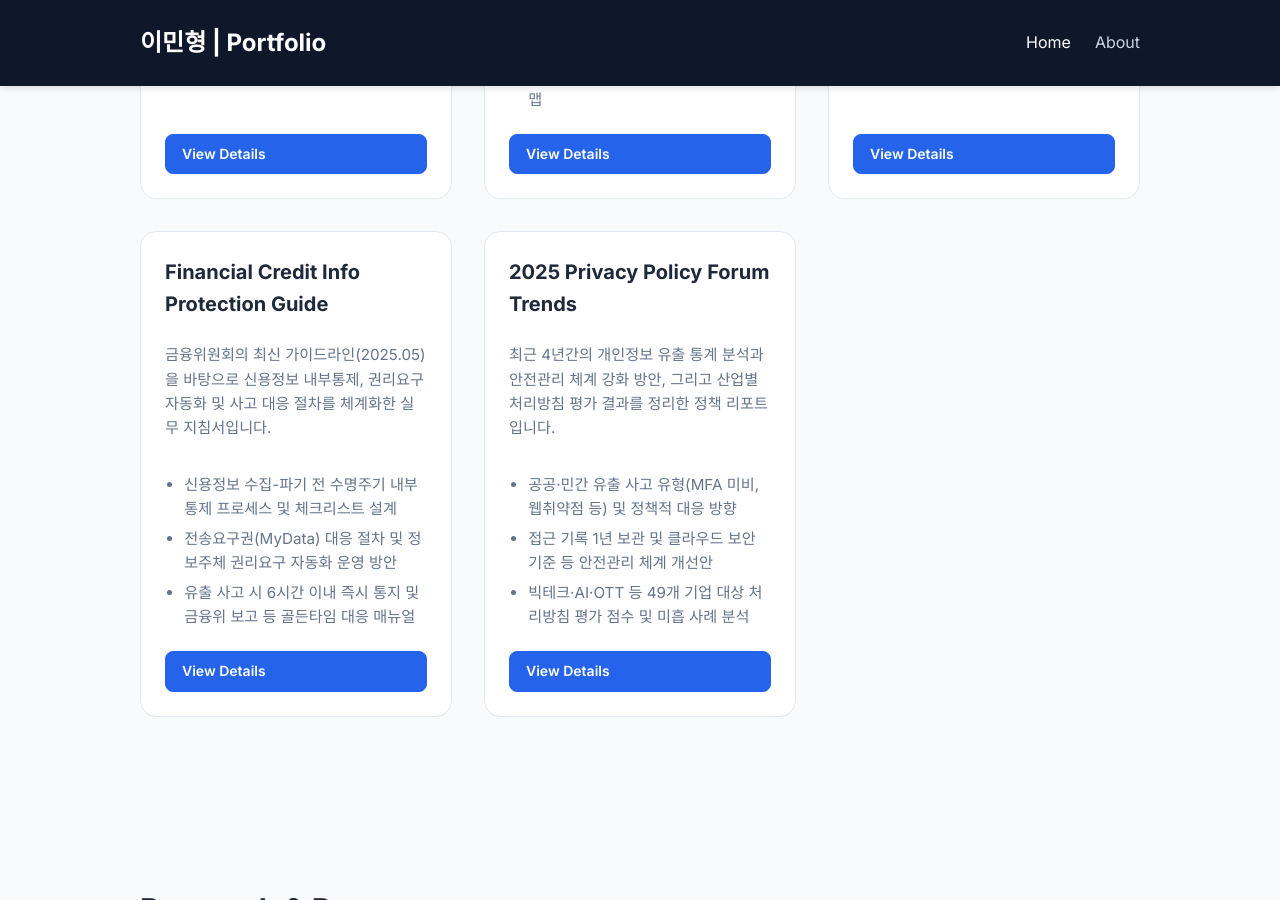
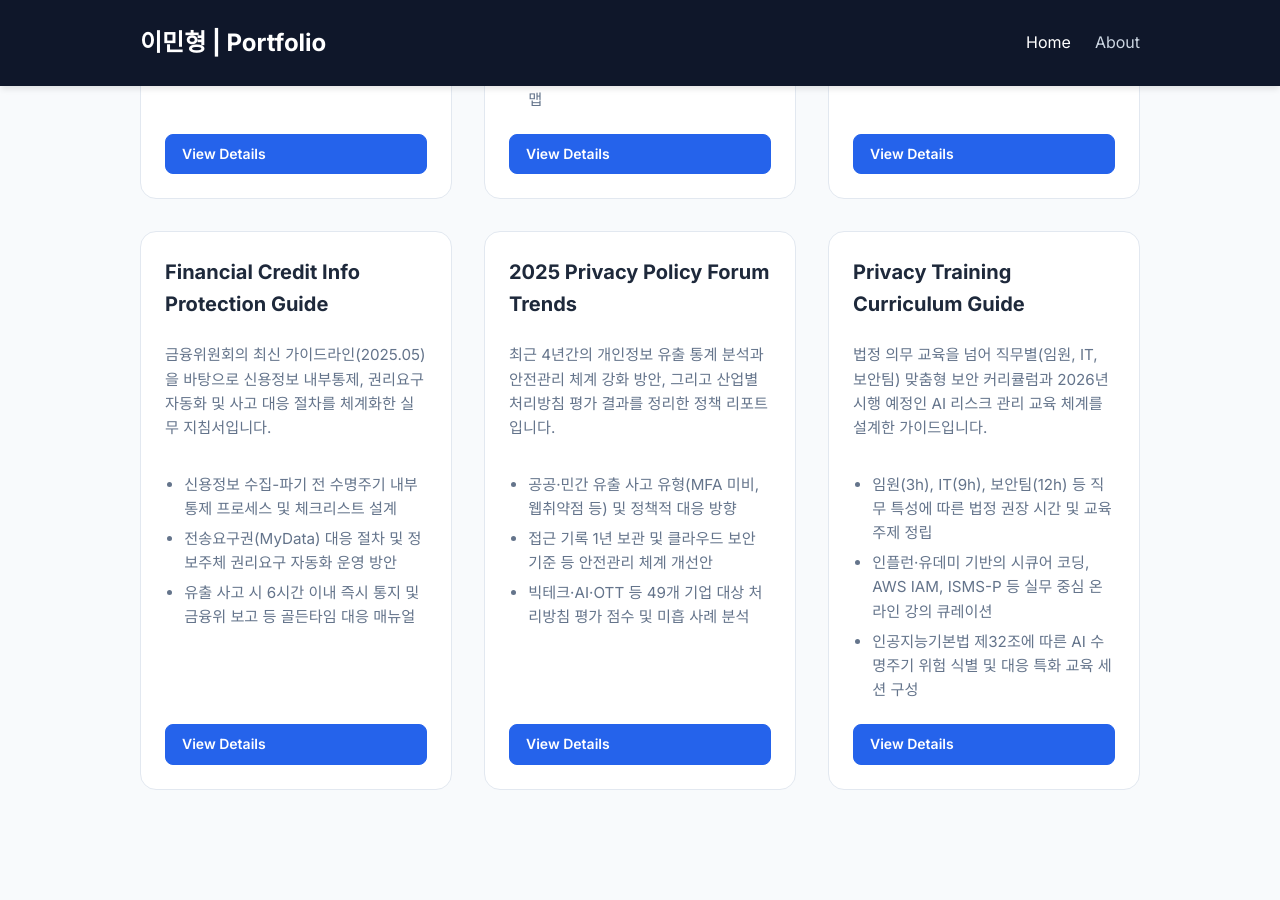
Before and after one commit to 971023als/971023als.github.io, a Jekyll site: the page built from index.md, in a window 1280 px wide and 900 px high, scrolled down 3844 px. Built offline with Jekyll 4.4.1, drawn with Linux system fonts in a browser that asks for light colours.

Commit message:
Add Privacy Training Curriculum Guide project page

```diff
--- a/index.md
+++ b/index.md
@@ -319,6 +319,20 @@ title: "Home"
                 <a href="/projects/privacy-policy-forum-2025/" class="btn btn-small">View Details</a>
             </div>
         </div>
+        <div class="project-card">
+            <div class="project-info">
+                <h3>Privacy Training Curriculum Guide</h3>
+                <p>
+                    법정 의무 교육을 넘어 직무별(임원, IT, 보안팀) 맞춤형 보안 커리큘럼과 2026년 시행 예정인 AI 리스크 관리 교육 체계를 설계한 가이드입니다.
+                </p>
+                <ul class="project-points">
+                    <li>임원(3h), IT(9h), 보안팀(12h) 등 직무 특성에 따른 법정 권장 시간 및 교육 주제 정립</li>
+                    <li>인플런·유데미 기반의 시큐어 코딩, AWS IAM, ISMS-P 등 실무 중심 온라인 강의 큐레이션</li>
+                    <li>인공지능기본법 제32조에 따른 AI 수명주기 위험 식별 및 대응 특화 교육 세션 구성</li>
+                </ul>
+                <a href="/projects/privacy-training-curriculum-guide/" class="btn btn-small">View Details</a>
+            </div>
+        </div>
     </div>
 </section>
 
```
Also changed, not shown: projects/privacy-training-curriculum-guide.md (added, +61 -0 lines), 2 other files.
